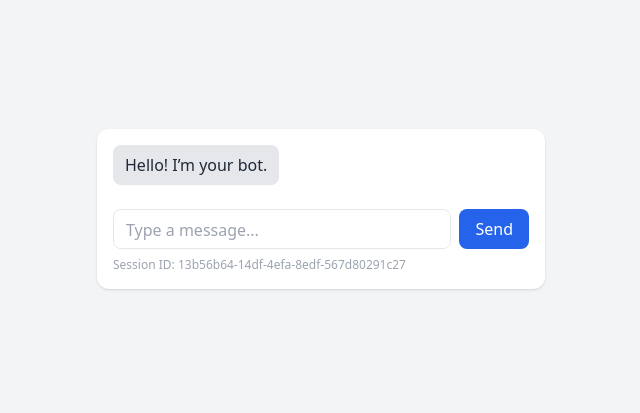
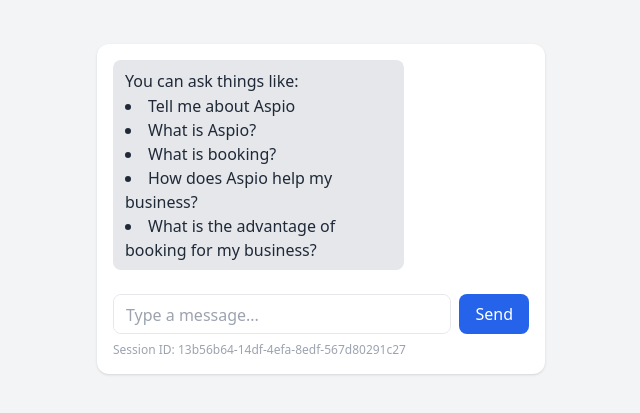
Before and after one commit to Merisola/aspio-chatbot, a React (Vite) app in the folder chatbot-client/: page / in a window 1280 px wide. Shown: the part 191-604 px from the top of the page, without its empty margins (319-959 px from the left). Built offline with nearby package versions, Linux system fonts and the light colour scheme.

Commit message:
updated the api call path

```diff
--- a/chatbot-client/src/Chat.jsx
+++ b/chatbot-client/src/Chat.jsx
@@ -2,9 +2,18 @@
 import ReactMarkdown from "react-markdown";
 
 export default function Chat() {
-  const [messages, setMessages] = useState([
-    { role: "bot", text: "Hello! I’m your bot." },
-  ]);
+const [messages, setMessages] = useState([
+  {
+    role: "bot",
+    text: `You can ask things like:
+- Tell me about Aspio
+- What is Aspio?
+- What is booking?
+- How does Aspio help my business?
+- What is the advantage of booking for my business?`,
+  },
+]);
+
   const [input, setInput] = useState("");
   const [isLoading, setIsLoading] = useState(false);
   const [error, setError] = useState(null);
@@ -32,7 +41,7 @@
     setError(null);
 
     try {
-      const res = await fetch("/chat", {
+      const res = await fetch("/api/chat", {
         method: "POST",
         headers: { "Content-Type": "application/json" },
         body: JSON.stringify({
@@ -75,20 +84,28 @@
             msg.role === "bot" ? (
               <div
                 key={index}
-                className="self-start bg-gray-200 text-gray-800 px-3 py-2 rounded-lg max-w-[70%] break-words whitespace-pre-wrap"
+                className="self-start bg-gray-200 text-gray-800 px-3 py-2 rounded-lg max-w-[70%] break-words"
               >
-                <ReactMarkdown>
+                <ReactMarkdown
+                  components={{
+                    p: ({ children }) => (
+                      <p className="m-0 leading-relaxed">{children}</p>
+                    ),
+                    ul: ({ children }) => (
+                      <ul className="list-disc list-inside m-0">{children}</ul>
+                    ),
+                    li: ({ children }) => <li className="m-0">{children}</li>,
+                  }}
+                >
                   {typeof msg.text === "string"
-                    ? msg.text
-                        .replace(/\n{2,}/g, "\n") // replace 2+ consecutive newlines with a single newline
-                        .trim() // remove leading/trailing whitespace
+                    ? msg.text.replace(/\n{2,}/g, "\n").trim()
                     : ""}
                 </ReactMarkdown>
               </div>
             ) : (
               <div
                 key={index}
-                className="self-end bg-blue-500 text-white px-3 py-2 rounded-lg max-w-[70%] break-words whitespace-pre-wrap"
+                className="self-end bg-blue-500 text-white px-3 py-2 rounded-lg max-w-[70%] break-words"
               >
                 {msg.text}
               </div>
```
Also changed, not shown: 1 other file (tests, documents, lock files or other folders).
